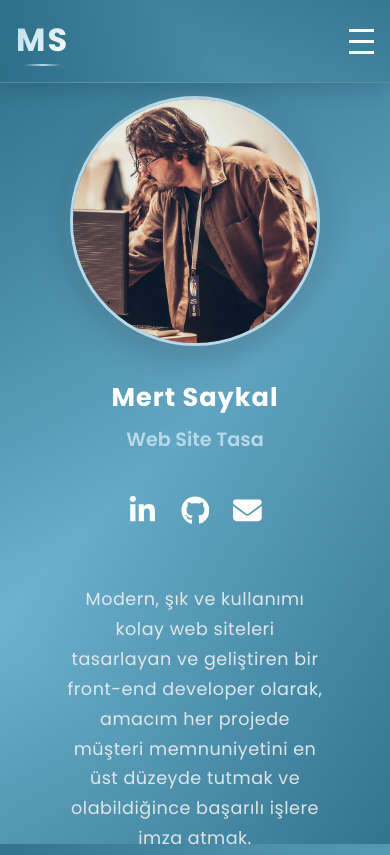
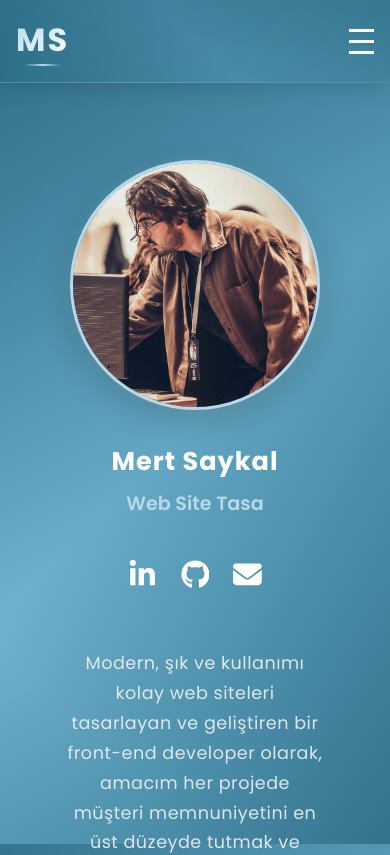
Before and after one commit to riavenn/portfolyo-web, a React (Create React App) app: page / in a window 390 px wide. Shown: the top 855 px of the page. Built offline with nearby package versions, Linux system fonts and the light colour scheme; the HTML template or start-up script is replaced by a standard one.

Commit message:
In the mobile view, the space between the line and the text in the contact section has been increased, and the space between the profile image in the header and the navigation bar has been increased.

```diff
--- a/src/App.css
+++ b/src/App.css
@@ -1253,19 +1253,23 @@ body {
 
   .contact-title h2 {
     font-size: 2rem;
+    margin-bottom: 2rem;
   }
 
   .contact-subtitle {
     font-size: 1.1rem;
+    margin-bottom: 2.5rem;
   }
 
   .contact-email {
     font-size: 1.2rem;
     padding: 0.8rem 1.5rem;
+    margin: 1.5rem 0;
   }
 
   .contact-social-icons {
     gap: 1.5rem;
+    margin-top: 2rem;
   }
 
   .contact-social-icons a {
@@ -1775,7 +1779,11 @@ button[type="submit"]:hover {
   }
 
   .header {
-    padding-top: 6rem;
+    padding-top: 8rem;
+  }
+
+  .profile-image {
+    margin-top: 2rem;
   }
 }
 
```
